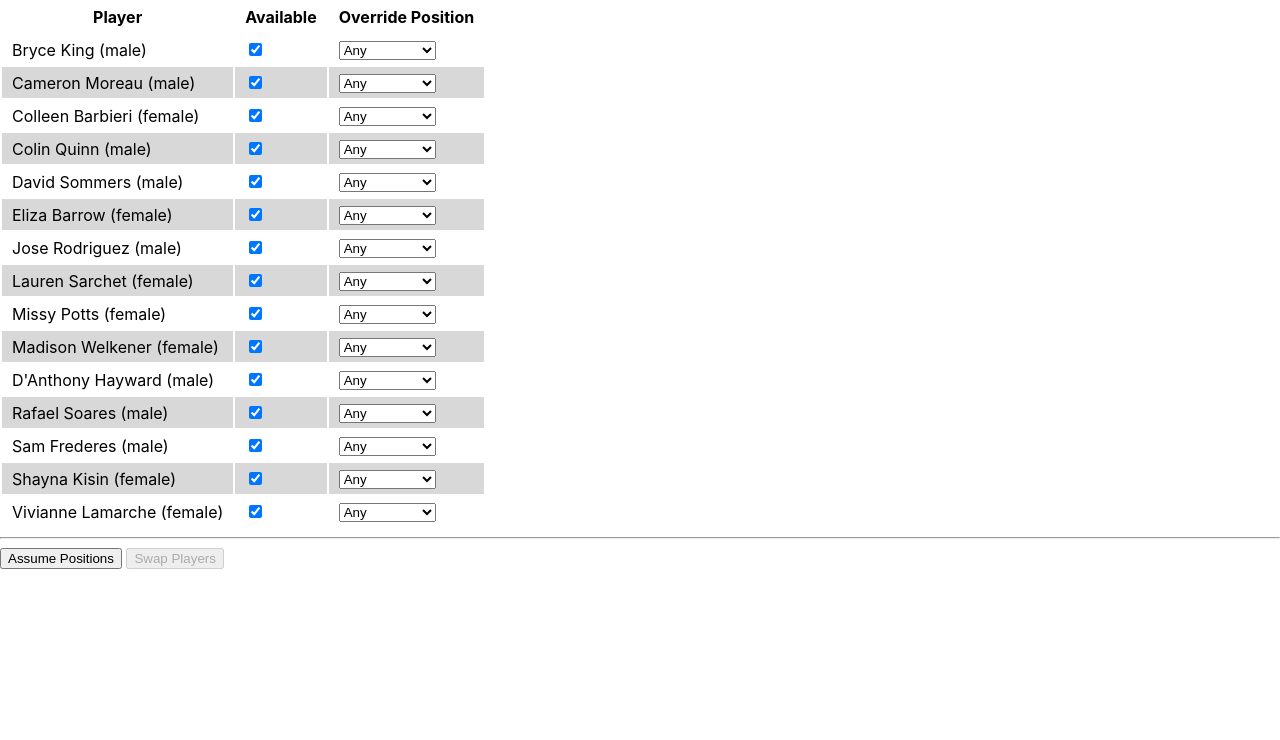
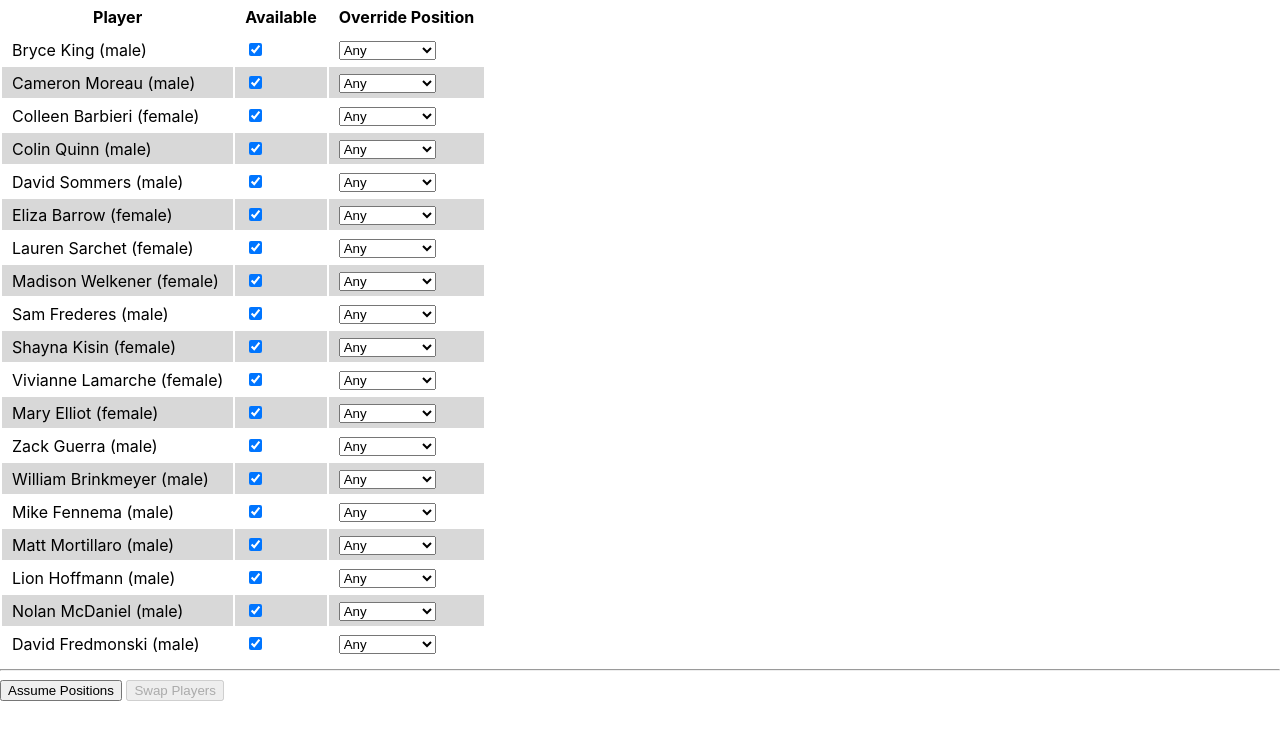
Before and after one commit to cameronmoreau/kickball, a React (Create React App) app: page / in a window 1280 px wide. Shown: the top 740 px of the page. Built offline with nearby package versions, Linux system fonts and the light colour scheme.

Commit message:
update players

```diff
--- a/src/data.ts
+++ b/src/data.ts
@@ -2,20 +2,69 @@ import { Player } from "./types";
 
 export const PLAYERS: Player[] = [
   { name: "Bryce King", gender: "male" },
-  { name: "Cameron Moreau", gender: "male" },
-  { name: "Colleen Barbieri", gender: "female" },
-  { name: "Colin Quinn", gender: "male" },
-  { name: "David Sommers", gender: "male" },
+  {
+    name: "Cameron Moreau",
+    gender: "male",
+    imageUrl:
+      "https://ca.slack-edge.com/T04RRS8MHHU-U04S0UCAN3E-2596481095a6-192",
+  },
+  {
+    name: "Colleen Barbieri",
+    gender: "female",
+    imageUrl:
+      "https://ca.slack-edge.com/T04RRS8MHHU-U04S8F28Y4W-dc0e95940bd5-192",
+  },
+  {
+    name: "Colin Quinn",
+    gender: "male",
+    imageUrl:
+      "https://ca.slack-edge.com/T04RRS8MHHU-U04SG5K9HJQ-dea36f1d3b21-192",
+  },
+  {
+    name: "David Sommers",
+    gender: "male",
+    imageUrl:
+      "https://ca.slack-edge.com/T04RRS8MHHU-U04SVUCHWF5-98ecb60b6a13-192",
+  },
   { name: "Eliza Barrow", gender: "female" },
-  { name: "Jose Rodriguez", gender: "male" },
   { name: "Lauren Sarchet", gender: "female" },
-  { name: "Missy Potts", gender: "female" },
   { name: "Madison Welkener", gender: "female" },
-  { name: "D'Anthony Hayward", gender: "male" },
-  { name: "Rafael Soares", gender: "male" },
-  { name: "Sam Frederes", gender: "male" },
-  { name: "Shayna Kisin", gender: "female" },
-  { name: "Vivianne Lamarche", gender: "female" },
+  {
+    name: "Sam Frederes",
+    gender: "male",
+    imageUrl:
+      "https://ca.slack-edge.com/T04RRS8MHHU-U04SNPJUSMR-02f2f2993518-192",
+  },
+  {
+    name: "Shayna Kisin",
+    gender: "female",
+    imageUrl:
+      "https://ca.slack-edge.com/T04RRS8MHHU-U04S6ULTL5U-44a71c873f06-192",
+  },
+  {
+    name: "Vivianne Lamarche",
+    gender: "female",
+    imageUrl:
+      "https://ca.slack-edge.com/T04RRS8MHHU-U04SNF4C6TD-6d4d86b3c448-192",
+  },
+  {
+    name: "Mary Elliot",
+    gender: "female",
+    imageUrl:
+      "https://ca.slack-edge.com/T04RRS8MHHU-U04S7DLCK5L-8c1778e30dda-192",
+  },
+  { name: "Zack Guerra", gender: "male" },
+  { name: "William Brinkmeyer", gender: "male" },
+  { name: "Mike Fennema", gender: "male" },
+  { name: "Matt Mortillaro", gender: "male" },
+  {
+    name: "Lion Hoffmann",
+    gender: "male",
+    imageUrl:
+      "https://ca.slack-edge.com/T04RRS8MHHU-U04SDNYH4SF-456e2b176982-192",
+  },
+  { name: "Nolan McDaniel", gender: "male" },
+  { name: "David Fredmonski", gender: "male" },
 ];
 
 export const POSITIONS = [
--- a/src/types.ts
+++ b/src/types.ts
@@ -1,6 +1,7 @@
 export interface Player {
   name: string;
   gender: "male" | "female";
+  imageUrl?: string;
 }
 
 export interface ActivePlayer extends Player {
```
